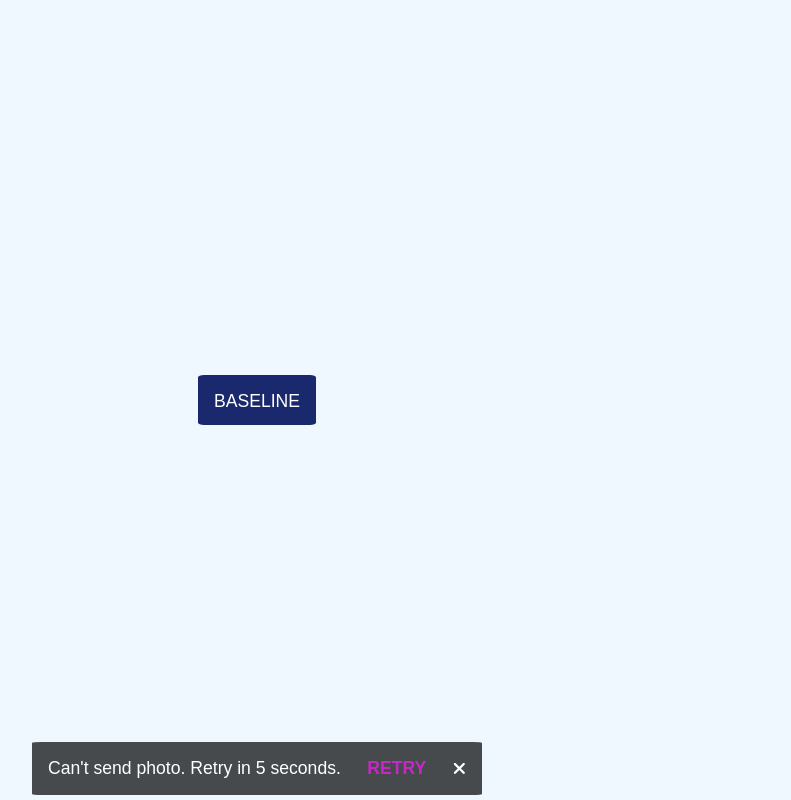
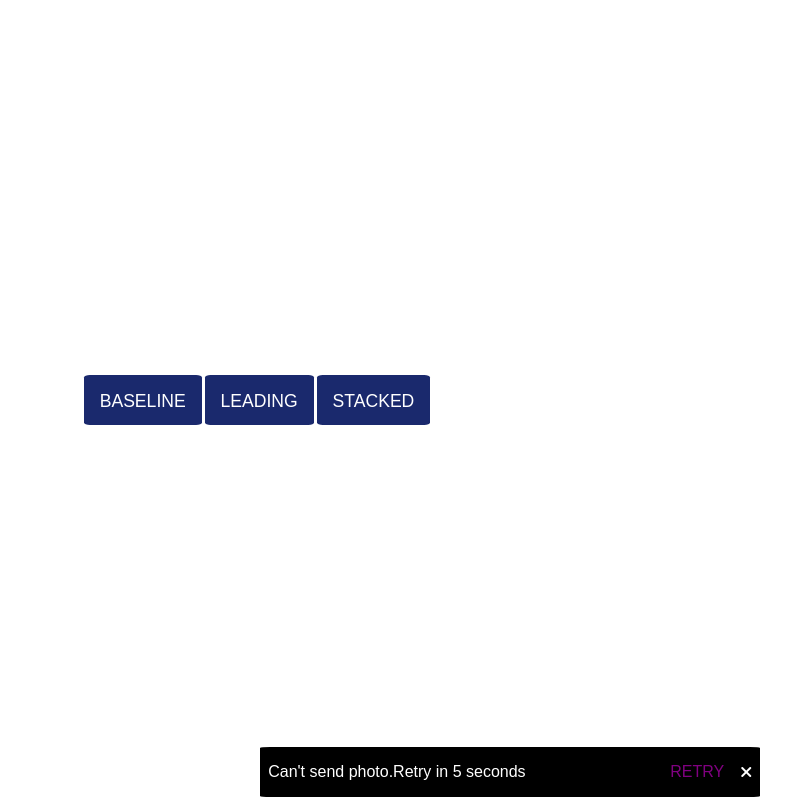
Before and after one commit to shuntzhere/week-2-assignments, a plain HTML site: page snackbar/index.html in a window 1280 px wide. Both pictures are taken after a click on the button "BASELINE". Shown: the whole page, without its empty margins (383-1174 px from the left). Drawn offline with Linux system fonts and the light colour scheme; a web font is replaced by a local one.

Commit message:
stackbar all variants

```diff
--- a/snackbar/index.html
+++ b/snackbar/index.html
@@ -7,17 +7,49 @@
     <link rel="stylesheet" href="./style.css" />
     <title>Snackbar</title>
   </head>
+
   <body>
-    <div class="container">
-      <div class="snackbar">
-        <p class="snackbar-description">
-          Can't send photo. Retry in 5 seconds.
-        </p>
-        <h2 class="snackbar-message">RETRY</h2>
-        <i class="fas fa-times"></i>
+    <div class="parent-div">
+      <div class="btn-div">
+        <button class="baseline-btn">Baseline</button>
+        <button class="leading-btn">Leading</button>
+        <button class="stacked-btn">Stacked</button>
       </div>
-      <button class="btn">Baseline</button>
+      <div class="main-div">
+        <div class="snackbar show-baseline">
+          <div class="left">
+            <div>Can't send photo.Retry in 5 seconds</div>
+          </div>
+          <div class="right">
+            <div class="text">RETRY</div>
+            <i class="fas fa-times" id="close"></i>
+          </div>
+        </div>
+
+        <div class="snackbar show-leading">
+          <div class="left">
+            <div>Your photo has been archived</div>
+          </div>
+          <div class="right">
+            <div class="text">UNDO</div>
+            <i class="fas fa-times" id="close"></i>
+          </div>
+        </div>
+
+        <div class="snackbar show-stacked">
+          <div class="left">
+            <div>
+              This item already has the label 'travel'. You can add a new label
+            </div>
+          </div>
+          <div class="right right-stacked">
+            <div class="text">ADD A NEW LABEL</div>
+            <i class="fas fa-times" id="close"></i>
+          </div>
+        </div>
+      </div>
     </div>
+
     <script
       src="https://kit.fontawesome.com/55aa2069c0.js"
       crossorigin="anonymous"
--- a/snackbar/script.js
+++ b/snackbar/script.js
@@ -1,13 +1,43 @@
-const btn = document.querySelector(".btn");
-const snackBar = document.querySelector(".snackbar");
-const closeBtn = document.querySelector(".fas");
+const baslineBtn = document.querySelector(".baseline-btn");
+const leadingBtn = document.querySelector(".leading-btn");
+const stackedBtn = document.querySelector(".stacked-btn");
+const baselineBar = document.querySelector(".show-baseline");
+const leadingBar = document.querySelector(".show-leading");
+const stackedBar = document.querySelector(".show-stacked");
 
-const showSnackbar = () => {
+const showBaseline = () => {
+  console.log("ok");
   setTimeout(() => {
-    snackBar.classList.remove("show");
-  }, 3000);
-  snackBar.classList.add("show");
+    console.log("go");
+    baselineBar.classList.remove("show-baseline");
+    baselineBar.style.visibility = "hidden";
+  }, 5000);
+  baselineBar.style.visibility = "visible";
+  baselineBar.classList.add("show-baseline");
 };
 
-btn.addEventListener("click", showSnackbar);
-closeBtn.addEventListener("click", () => snackBar.classList.remove("show"));
+const showLeading = () => {
+  console.log("ok");
+  setTimeout(() => {
+    console.log("go");
+    leadingBar.classList.remove("show-leading");
+    leadingBar.style.visibility = "hidden";
+  }, 5000);
+  leadingBar.style.visibility = "visible";
+  leadingBar.classList.add("show-leading");
+};
+
+const showStacked = () => {
+  console.log("ok");
+  setTimeout(() => {
+    console.log("go");
+    stackedBar.classList.remove("show-stacked");
+    stackedBar.style.visibility = "hidden";
+  }, 5000);
+  stackedBar.style.visibility = "visible";
+  stackedBar.classList.add("show-stacked");
+};
+
+baslineBtn.addEventListener("click", () => showBaseline());
+leadingBtn.addEventListener("click", () => showLeading());
+stackedBtn.addEventListener("click", () => showStacked());
--- a/snackbar/style.css
+++ b/snackbar/style.css
@@ -11,42 +11,62 @@ body {
   font-family: "Fira Sans Extra Condensed", sans-serif;
 }
 
-.container {
+.parent-div {
   display: flex;
   flex-direction: column;
   align-items: center;
   justify-content: center;
   height: 100vh;
   width: 100vw;
-  background-color: aliceblue;
+  background-color: rgb(255, 255, 255);
   position: relative;
+  overflow-y: hidden;
+  overflow-x: hidden;
 }
 
 .snackbar {
-  display: none;
-  padding: 1rem;
-  width: 450px;
+  visibility: hidden;
+  margin: 0.2rem;
+  background-color: yellow;
+  display: flex;
+  flex-flow: row wrap;
+  justify-content: space-between;
+  padding: 1rem 0.5rem;
+  width: 500px;
   color: white;
-  background-color: rgba(0, 0, 0, 0.7);
-  font-size: 1.1rem;
-  align-items: center;
+  background-color: rgb(0, 0, 0);
+  font-size: 1rem;
   border-radius: 2%;
   position: absolute;
-  bottom: 5px;
 }
 
-.snackbar.show {
-  display: flex;
-  flex-direction: row;
-  justify-content: space-between;
+.snackbar.show-baseline {
+  /* display: block; */
+  bottom: 0;
 }
 
-.snackbar-message {
-  font-size: 1.1rem;
-  color: rgb(196, 41, 196);
+.show-leading {
+  left: 0;
+  bottom: 0;
 }
 
-.btn {
+.show-stacked {
+  flex-direction: column;
+  bottom: 0;
+  /* right: 20%; */
+}
+
+.right {
+  display: flex;
+  align-items: center;
+}
+
+.text {
+  color: purple;
+  margin-right: 1rem;
+}
+
+.btn-div > button {
   border: none;
   padding: 1rem;
   height: 50px;
@@ -59,7 +79,7 @@ body {
   color: white;
 }
 
-.btn:hover {
+button:hover {
   opacity: 0.8;
   box-shadow: 1px 1px 5px rgb(165, 151, 151);
 }
```
